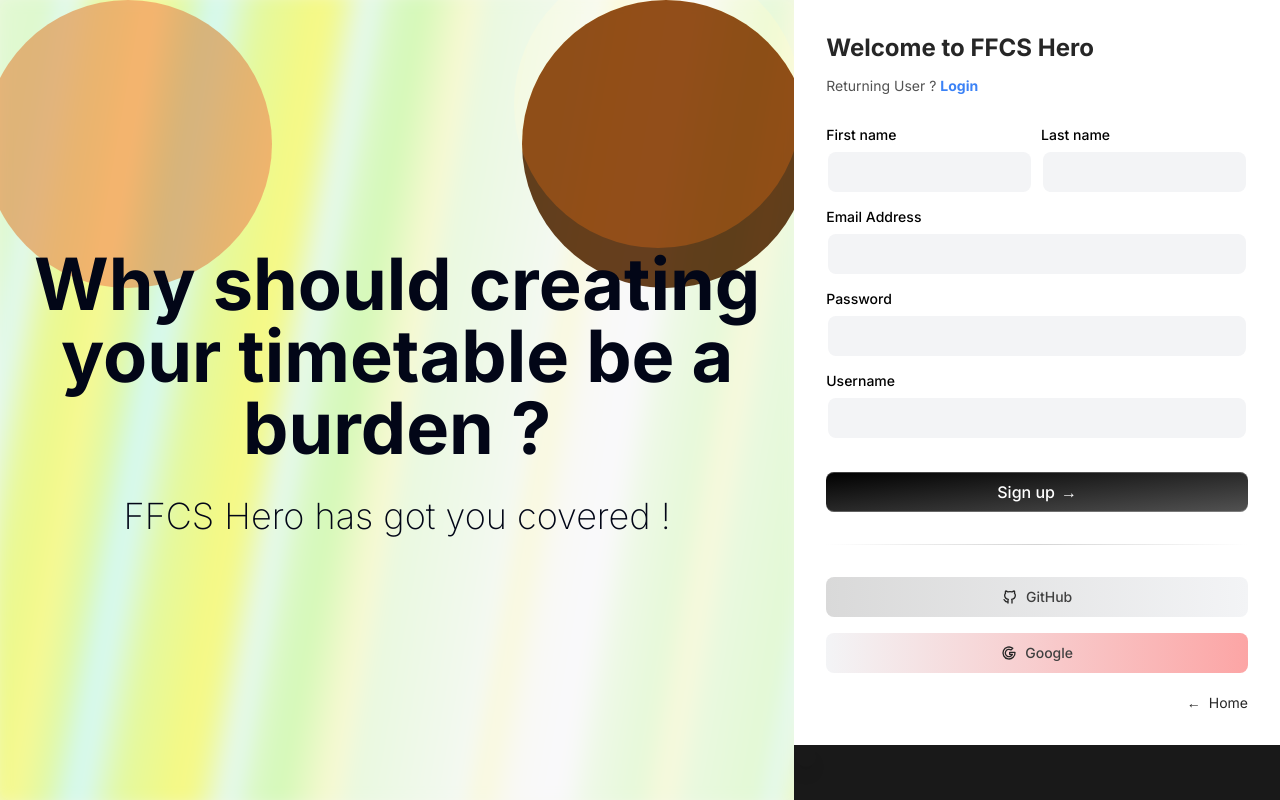
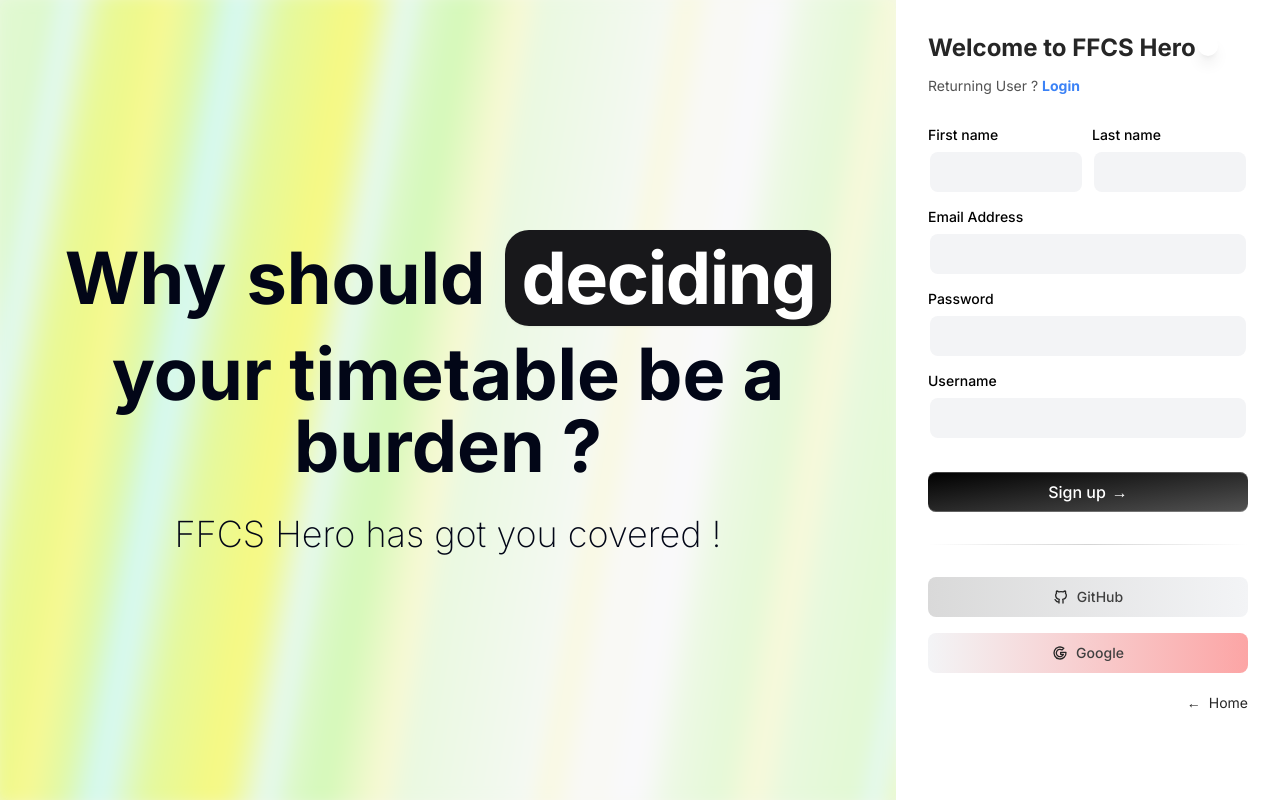
Before and after one commit to TFM-HITESH/ffcs-helper-vitv, a Next.js app: page /authSignup in a window 1280 px wide. Built offline with nearby package versions, Linux system fonts and the light colour scheme; no server answers.

Commit message:
SignUp page Rotate Text Improvement

```diff
--- a/src/app/authSignup/page.tsx
+++ b/src/app/authSignup/page.tsx
@@ -2,17 +2,19 @@
 import { SignupFormDemo } from "@/components/SignupFormDemo";
 import ThemeSwitch from "@/components/ThemeButton";
 import { AuroraBackground } from "@/components/ui/AuroraBackground";
+import RotateText from "@/components/ui/RotateText";
 import { motion } from "framer-motion";
 import { FC } from "react";
 
 const Signup: FC = () => {
   return (
-    <div className="flex h-screen bg-[#191919] text-white">
-      <div className="flex items-center justify-center dark:bg-black w-[70%]">
-        <AuroraBackground>
-          <div className="absolute top-0 -right-4 w-72 h-72 bg-[#673f1e] rounded-full mix-blend-multiply filter "></div>
+    <div className="flex h-screen w-full bg-[#191919] text-white">
+      <div className="flex items-center justify-center dark:bg-black w-[70%] h-full ">
+        <div className="w-full">
+          <AuroraBackground className="h-screen">
+            {/* <div className="absolute top-0 -right-4 w-72 h-72 bg-[#673f1e] rounded-full mix-blend-multiply filter "></div>
           <div className="absolute top-0 -left-4 w-72 h-72 bg-[#f4a768d5] rounded-full mix-blend-darken filter opacity-100"></div>
-          <div className="absolute -top-10 -right-2 w-72 h-72 bg-[#f4a768d5] rounded-full mix-blend-soft-light filter  opacity-100"></div>
+          <div className="absolute -top-10 -right-2 w-72 h-72 bg-[#f4a768d5] rounded-full mix-blend-soft-light filter  opacity-100"></div> */}
             <motion.div
               initial={{ opacity: 0.0, y: 40 }}
               whileInView={{ opacity: 1, y: 0 }}
@@ -23,29 +25,25 @@
               }}
               className="relative flex flex-col gap-4 items-center justify-center px-4"
             >
-            <div className="text-3xl md:text-7xl font-bold dark:text-white text-center">
-              Why should creating your timetable be a burden ?
+              <div className="text-3xl md:text-7xl font-bold dark:text-white text-center flex flex-col ">
+                <div className="flex flex-row items-center justify-center gap-x-5 transition-all duration-100 ease-in-out">
+                  <p>Why</p>
+                  <p>should</p>
+                  <RotateText />
+                </div>
+                <div className="pt-3">your timetable be a burden ?</div>
+                {/* <div className="pt-3"> </div> */}
               </div>
               <div className="font-extralight text-base text-center md:text-4xl dark:text-neutral-200 py-4">
                 FFCS Hero has got you covered !
               </div>
-            {/* <button className="bg-black dark:bg-white rounded-full w-fit text-white dark:text-black px-4 py-2" onClick={}>
-              Check us out!
-            </button> */}
             </motion.div>
           </AuroraBackground>
-        {/* <div className="p-8">
-          <div className="flex items-center space-x-4">
-            <div className="h-16 w-16 flex items-center justify-center rounded-lg">
-              <img src="/imageToAdd.png" alt="image" className="h-12 w-12" />
         </div>
-            <h1 className="text-4xl font-bold">Welcome to FFCSHelper VITV.</h1>
       </div>
-        </div> */}
-      </div>
-      <div className="z-10">
+      <div className="z-10 h-full w-[30%] flex items-center justify-center flex-col">
         <SignupFormDemo />
-        <ThemeSwitch />
+        {/* <ThemeSwitch /> */}
       </div>
     </div>
   );
--- a/src/components/SignupFormDemo.tsx
+++ b/src/components/SignupFormDemo.tsx
@@ -9,6 +9,7 @@
   IconBrandOnlyfans,
 } from "@tabler/icons-react";
 import Link from "next/link";
+import ThemeSwitch from "./ThemeButton";
 
 export function SignupFormDemo() {
   const handleSubmit = (e: React.FormEvent<HTMLFormElement>) => {
@@ -16,9 +17,10 @@
     console.log("Form submitted");
   };
   return (
-    <div className="max-h-screen w-full mx-auto rounded-none p-4 md:p-8 shadow-input bg-white dark:bg-[#191919] border-0 border-none">
+    <div className="h-screen w-full rounded-none p-4 md:p-8 shadow-input bg-white dark:bg-[#191919] border-0 border-transparent">
       <h2 className="font-bold text-2xl text-neutral-800 dark:text-neutral-200">
         Welcome to FFCS Hero
+        <ThemeSwitch />
       </h2>
       <div className="text-neutral-600 text-sm max-w-sm mt-2 dark:text-neutral-300">
         <div className="flex flex-row mt-3">
--- a/src/components/ui/AuroraBackground.tsx
+++ b/src/components/ui/AuroraBackground.tsx
@@ -17,7 +17,7 @@
     <main>
       <div
         className={cn(
-          "relative flex flex-col h-[100vh] items-center justify-center bg-zinc-100 dark:bg-zinc-900 text-slate-950 transition-bg",
+          "relative flex flex-col h-full w-full items-center justify-center bg-zinc-100 dark:bg-zinc-900 text-slate-950 transition-bg",
           className
         )}
         {...props}
--- /dev/null
+++ b/src/components/ui/RotateText.tsx
@@ -0,0 +1,36 @@
+import { AnimatePresence, motion } from "framer-motion";
+import React from "react";
+
+export default function RotateText() {
+  const words = ["deciding", "creating", "choosing", "planning", "drafting"];
+  const [index, setIndex] = React.useState(0);
+
+  React.useEffect(() => {
+    const interval = setInterval(() => {
+      setIndex((prevIndex) => (prevIndex + 1) % words.length);
+    }, 10000);
+
+    // Clean up interval on unmount
+    return () => clearInterval(interval);
+  }, []);
+  return (
+    <AnimatePresence mode="wait">
+      <motion.h1
+        key={words[index]}
+        initial={{ opacity: 0, y: -50 }}
+        animate={{ opacity: 1, y: 0 }}
+        exit={{ opacity: 0, y: 50 }}
+        transition={{ duration: 0.4, ease: "easeInOut" }}
+        className="text-center text-white dark:text-zinc-900 bg-zinc-900 dark:bg-white p-2 px-4 rounded-3xl font-display text-4xl font-bold tracking-[-0.02em] drop-shadow-sm md:text-7xl md:leading-[5rem]"
+      >
+        <button
+          onClick={() => {
+            setIndex((prevIndex) => (prevIndex + 1) % words.length);
+          }}
+        >
+          {words[index]}
+        </button>
+      </motion.h1>
+    </AnimatePresence>
+  );
+}
```
Lines whose indentation alone changed are shown as unchanged.
